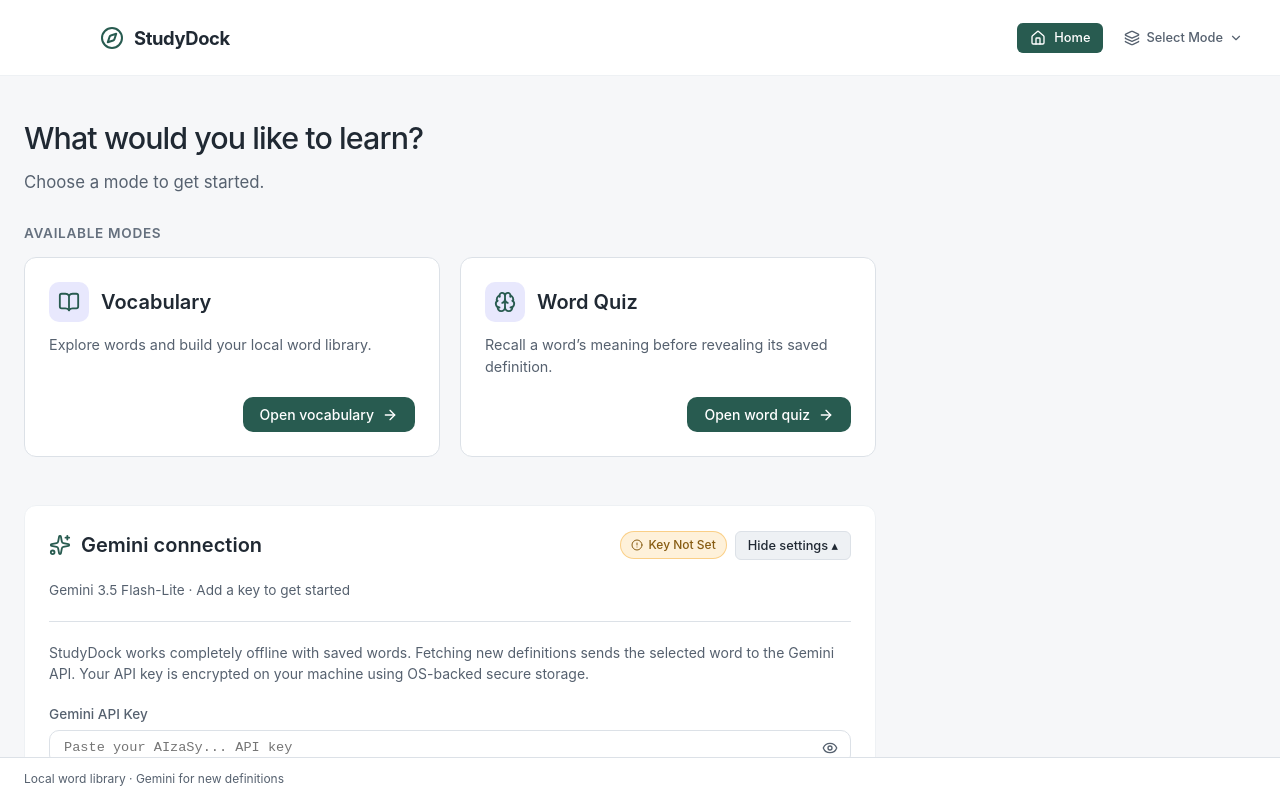
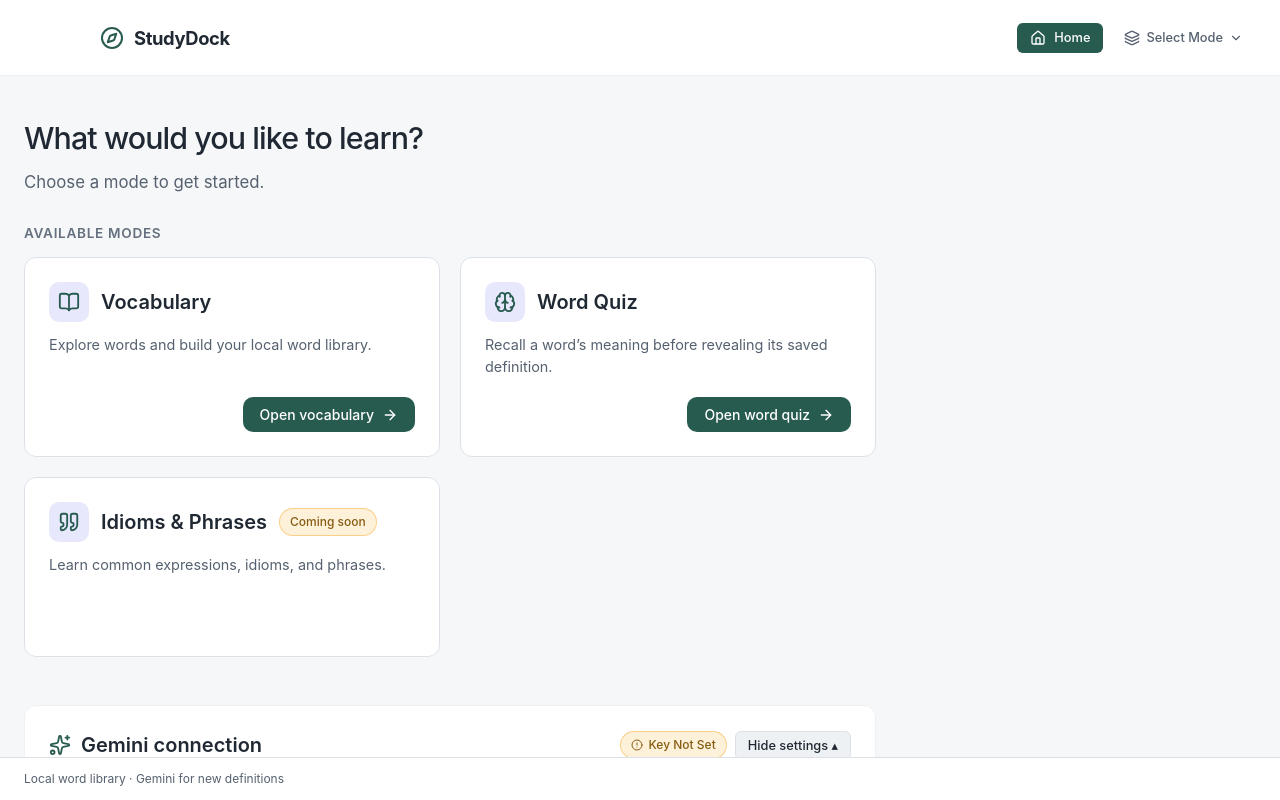
Before and after one commit to phillippree/studydock, a React (Vite) app: page / in a window 1280 px wide. Built offline with nearby package versions, Linux system fonts and the light colour scheme.

Commit message:
feat(modes): add idioms and phrases placeholder

```diff
--- a/src/main/index.ts
+++ b/src/main/index.ts
@@ -8,7 +8,7 @@ import { geminiClient } from './gemini/client';
 import { settingsService } from './settings/service';
 import { registerVocabMode, vocabModeDescriptor } from './modes/vocab';
 import { registerWordQuizMode, wordQuizModeDescriptor } from './modes/word-quiz';
-import { ModeDescriptor } from '../shared/contracts/modes';
+import { IDIOMS_PHRASES_MODE, ModeDescriptor } from '../shared/contracts/modes';
 
 // Set application identity
 app.name = 'StudyDock';
@@ -20,7 +20,8 @@ export function getMainWindow(): BrowserWindow | null {
 
 const REGISTERED_MODES: ModeDescriptor[] = [
   vocabModeDescriptor,
-  wordQuizModeDescriptor
+  wordQuizModeDescriptor,
+  IDIOMS_PHRASES_MODE
 ];
 
 async function createWindow(): Promise<BrowserWindow> {
--- a/src/renderer/shell/LandingPage.tsx
+++ b/src/renderer/shell/LandingPage.tsx
@@ -3,6 +3,7 @@ import { getAllRegisteredModes } from './modeRegistry';
 import {
   BookOpen,
   Brain,
+  Quote,
   ArrowRight,
   Key,
   ShieldCheck,
@@ -180,8 +181,9 @@ export const LandingPage: React.FC<LandingPageProps> = ({ onOpenMode }) => {
           {modes.map(mode => (
             <div
               key={mode.id}
-              className="card card-interactive"
-              onClick={() => onOpenMode(mode.id)}
+              className={`card${mode.comingSoon ? '' : ' card-interactive'}`}
+              onClick={mode.comingSoon ? undefined : () => onOpenMode(mode.id)}
+              aria-disabled={mode.comingSoon || undefined}
               style={{
                 display: 'flex',
                 flexDirection: 'column',
@@ -203,9 +205,10 @@ export const LandingPage: React.FC<LandingPageProps> = ({ onOpenMode }) => {
                     justifyContent: 'center',
                     color: 'var(--accent-primary)'
                   }}>
-                    {mode.iconName === 'Brain' ? <Brain size={22} /> : <BookOpen size={22} />}
+                    {mode.iconName === 'Brain' ? <Brain size={22} /> : mode.iconName === 'Quote' ? <Quote size={22} /> : <BookOpen size={22} />}
                   </div>
                   <h3 style={{ fontSize: '1.25rem', fontWeight: 600 }}>{mode.displayName}</h3>
+                  {mode.comingSoon && <span className="badge badge-warning">Coming soon</span>}
                 </div>
                 <p style={{ fontSize: '0.9rem', color: 'var(--text-secondary)', lineHeight: 1.5 }}>
                   {mode.description}
@@ -213,7 +216,7 @@ export const LandingPage: React.FC<LandingPageProps> = ({ onOpenMode }) => {
               </div>
 
               <div style={{ marginTop: '20px', display: 'flex', justifyContent: 'flex-end' }}>
-                <button
+                {!mode.comingSoon && <button
                   className="btn btn-primary"
                   onClick={(e) => {
                     e.stopPropagation();
@@ -222,7 +225,7 @@ export const LandingPage: React.FC<LandingPageProps> = ({ onOpenMode }) => {
                 >
                   <span>Open {mode.displayName.toLowerCase()}</span>
                   <ArrowRight size={16} />
-                </button>
+                </button>}
               </div>
             </div>
           ))}
--- a/src/renderer/shell/ModePicker.tsx
+++ b/src/renderer/shell/ModePicker.tsx
@@ -1,5 +1,5 @@
 import React, { useState, useRef, useEffect } from 'react';
-import { getAllRegisteredModes } from './modeRegistry';
+import { getAvailableModes } from './modeRegistry';
 import { BookOpen, Brain, ChevronDown, Check, Home, Layers } from 'lucide-react';
 
 interface ModePickerProps {
@@ -10,7 +10,7 @@ interface ModePickerProps {
 export const ModePicker: React.FC<ModePickerProps> = ({ currentModeId, onSelectMode }) => {
   const [isOpen, setIsOpen] = useState(false);
   const dropdownRef = useRef<HTMLDivElement>(null);
-  const modes = getAllRegisteredModes();
+  const modes = getAvailableModes();
 
   useEffect(() => {
     function handleClickOutside(event: MouseEvent) {
--- a/src/renderer/shell/modeRegistry.ts
+++ b/src/renderer/shell/modeRegistry.ts
@@ -1,9 +1,9 @@
 import React from 'react';
-import { ModeDescriptor } from '../../shared/contracts/modes';
+import { IDIOMS_PHRASES_MODE, ModeDescriptor } from '../../shared/contracts/modes';
 
 export interface RegisteredMode {
   descriptor: ModeDescriptor;
-  component: React.LazyExoticComponent<React.ComponentType<{ onNavigateHome: () => void }>>;
+  component: React.LazyExoticComponent<React.ComponentType<{ onNavigateHome: () => void }>> | null;
 }
 
 export const modeRegistry: Record<string, RegisteredMode> = {
@@ -26,6 +26,10 @@ export const modeRegistry: Record<string, RegisteredMode> = {
       order: 2
     },
     component: React.lazy(() => import('../modes/word-quiz'))
+  },
+  'idioms-phrases': {
+    descriptor: IDIOMS_PHRASES_MODE,
+    component: null
   }
 };
 
@@ -35,6 +39,11 @@ export function getAllRegisteredModes(): ModeDescriptor[] {
     .sort((a, b) => a.order - b.order);
 }
 
+export function getAvailableModes(): ModeDescriptor[] {
+  return getAllRegisteredModes().filter(mode => !mode.comingSoon);
+}
+
 export function getModeComponent(modeId: string) {
-  return modeRegistry[modeId]?.component || null;
+  const mode = modeRegistry[modeId];
+  return mode && !mode.descriptor.comingSoon ? mode.component : null;
 }
--- a/src/shared/contracts/modes.ts
+++ b/src/shared/contracts/modes.ts
@@ -4,4 +4,14 @@ export interface ModeDescriptor {
   description: string;
   iconName: string;
   order: number;
+  comingSoon?: boolean;
 }
+
+export const IDIOMS_PHRASES_MODE: ModeDescriptor = {
+  id: 'idioms-phrases',
+  displayName: 'Idioms & Phrases',
+  description: 'Learn common expressions, idioms, and phrases.',
+  iconName: 'Quote',
+  order: 3,
+  comingSoon: true
+};
```
Also changed, not shown: 2 other files (tests, documents, lock files or other folders).
